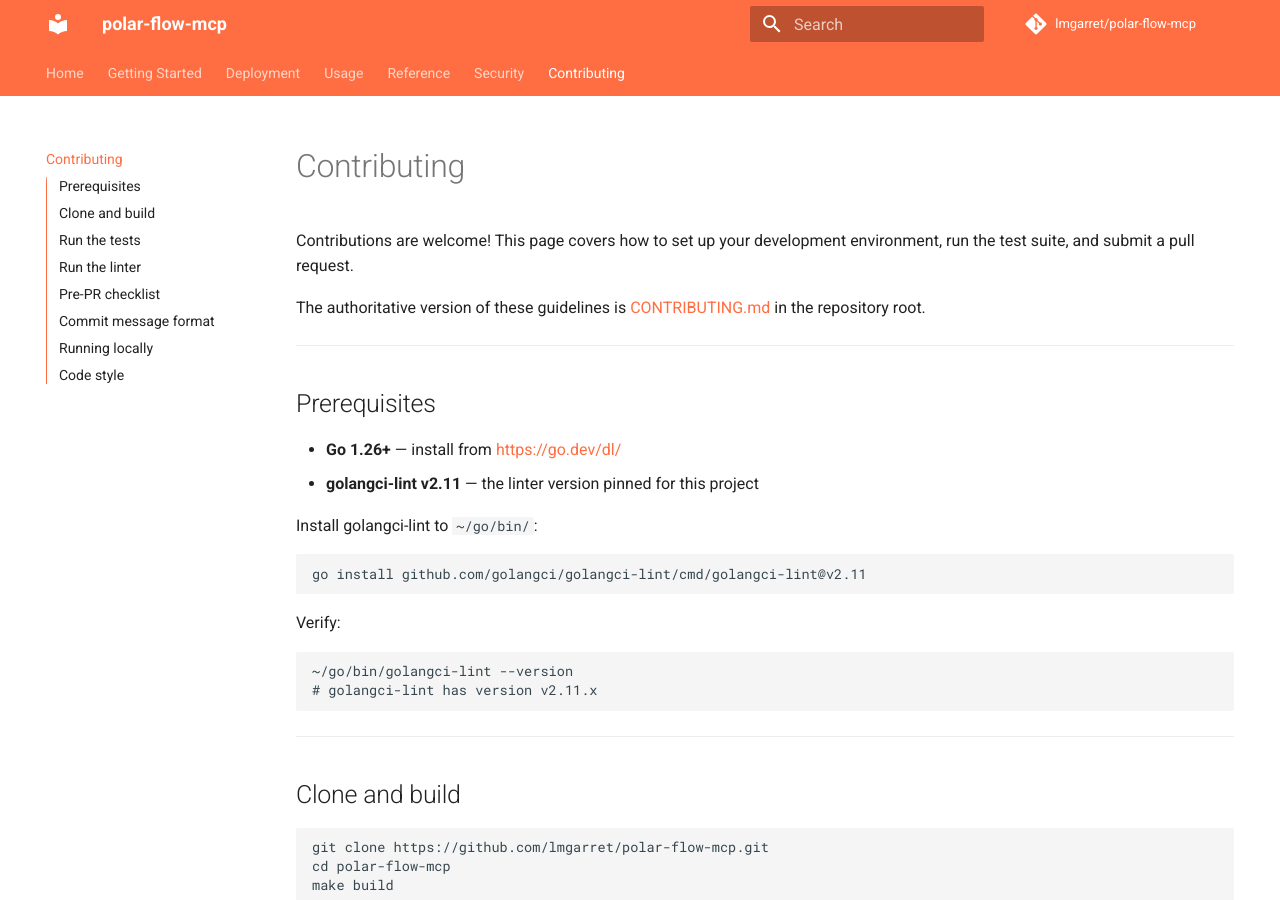
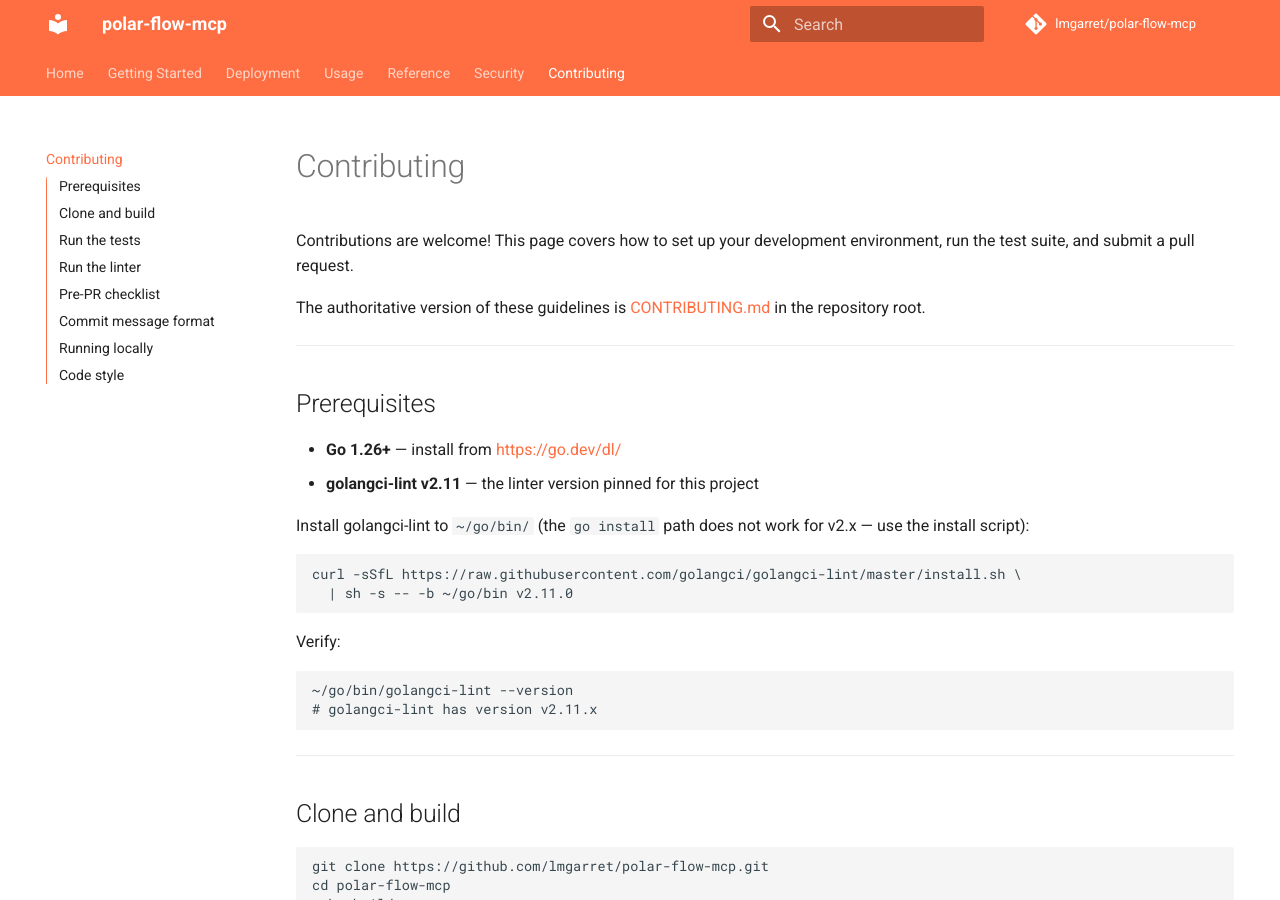
Before and after one commit to lmgarret/polar-flow-mcp, an MkDocs documentation site: the page built from docs/contributing.md, in a window 1280 px wide and 900 px high. Built offline with MkDocs 1.6.1 and Material for MkDocs 9.7.7, drawn with Linux system fonts in a browser that asks for light colours; comment, search, counter and statistics services are not loaded.

Commit message:
fix(04): resolve critical review findings
- docker-compose.yml: fix image ref lm/ → lmgarret/ and docs URL
- README.md: fix quickstart (cp to nonexistent .env.yml → edit in place)
- release.yml: split cliff step so CHANGELOG.md keeps its header
- docs/contributing.md: replace broken go install with curl script for golangci-lint v2

Co-Authored-By: Claude Sonnet 4.6 <noreply@anthropic.com>

````diff
--- a/docker-compose.yml
+++ b/docker-compose.yml
@@ -2,11 +2,11 @@
 #
 # IMPORTANT: This file ships with intentional placeholder values.
 # The server will REFUSE TO START until you configure the required variables.
-# See https://github.com/lm/polar-flow-mcp/docs/deployment for setup instructions.
+# See https://lmgarret.github.io/polar-flow-mcp for setup instructions.
 
 services:
   polar-flow-mcp:
-    image: ghcr.io/lm/polar-flow-mcp:latest
+    image: ghcr.io/lmgarret/polar-flow-mcp:latest
     restart: unless-stopped
     volumes:
       - polar-data:/data
--- a/docs/contributing.md
+++ b/docs/contributing.md
@@ -13,10 +13,11 @@ in the repository root.
 - **Go 1.26+** — install from [https://go.dev/dl/](https://go.dev/dl/)
 - **golangci-lint v2.11** — the linter version pinned for this project
 
-Install golangci-lint to `~/go/bin/`:
+Install golangci-lint to `~/go/bin/` (the `go install` path does not work for v2.x — use the install script):
 
 ```bash
-go install github.com/golangci/golangci-lint/cmd/golangci-lint@v2.11
+curl -sSfL https://raw.githubusercontent.com/golangci/golangci-lint/master/install.sh \
+  | sh -s -- -b ~/go/bin v2.11.0
 ```
 
 Verify:
````
Also changed, not shown: README.md (+2 -2 lines), 1 other file.
